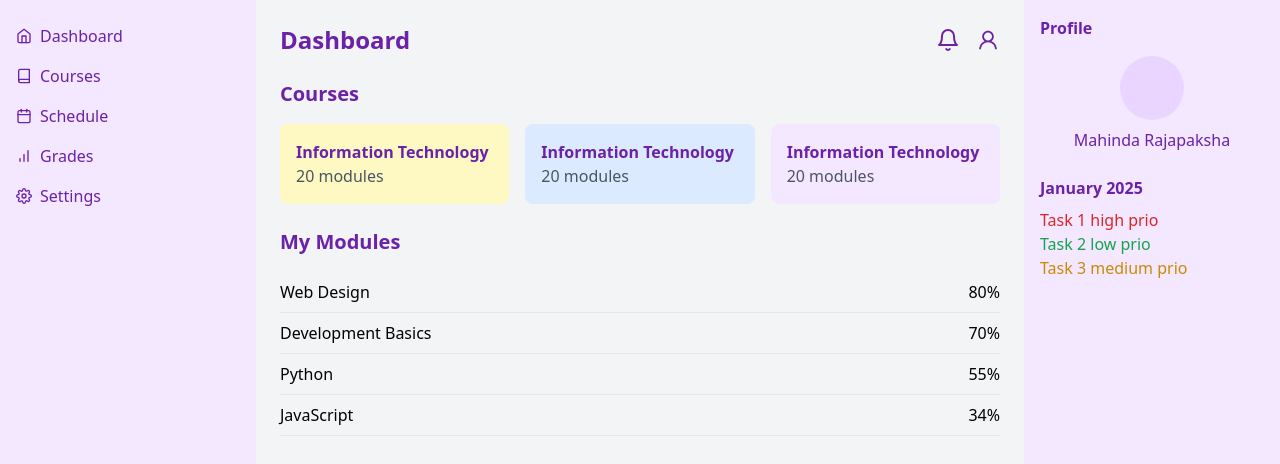
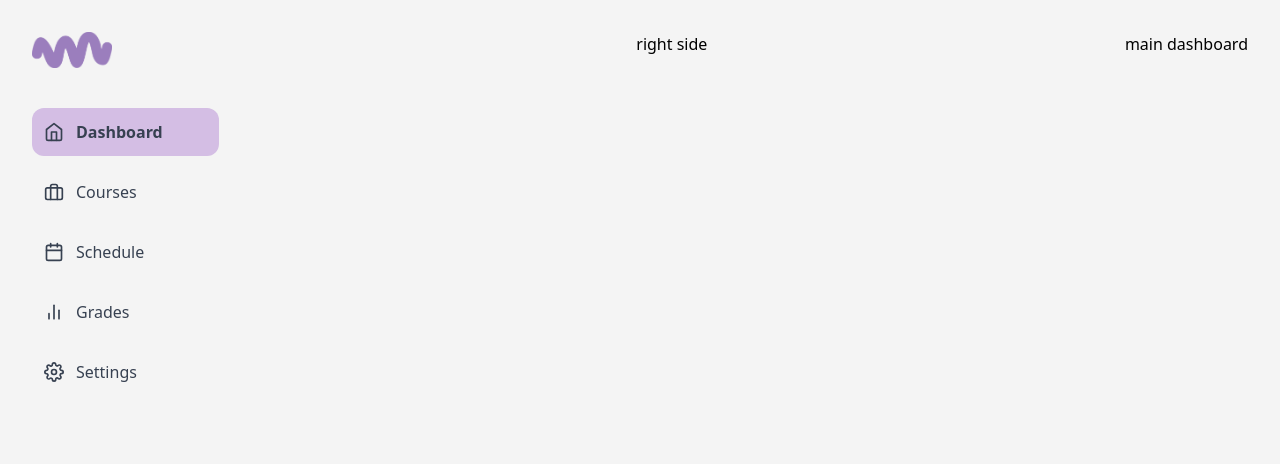
Before and after one commit to chathuwa-whiz/LMS, a React (Vite) app in the folder frontend/: page / in a window 1280 px wide. Shown: the top 464 px of the page. Built offline with nearby package versions, Linux system fonts and the light colour scheme; sample sign-in values are in the browser's storage.

Commit message:
feat: refactor dashboard structure by removing old dashboard component, adding new DashboardLayout, and implementing Navbar and Sidebar components.
impl: implement side navbar for desktop

```diff
--- a/frontend/src/App.jsx
+++ b/frontend/src/App.jsx
@@ -1,8 +1,8 @@
 import { Route, Routes, BrowserRouter } from 'react-router-dom';
 import Layout from './Layout/Layout';
-import Dashboard from './user/Dashboard';
 import Login from './user/Login';
 import Register from './user/Register';
+import DashboardLayout from './user/student/DashboardLayout';
 
 export default function App() {
   return (
@@ -10,7 +10,7 @@ export default function App() {
       <BrowserRouter>
         <Routes>
           <Route path='/' element={<Layout />}>
-            <Route index element={<Dashboard />} />
+            <Route index element={<DashboardLayout />} />
           </Route>
 
           <Route path='/login' element={<Login />} />
--- a/frontend/src/user/dashboard.jsx
+++ /dev/null
@@ -1,142 +0,0 @@
-import React, { useState } from "react";
-import { FiHome, FiBook, FiCalendar, FiSettings, FiBell, FiBarChart } from "react-icons/fi";
-import { AiOutlineUser } from "react-icons/ai";
-
-const Dashboard = () => {
-  const [isMobileMenuOpen, setIsMobileMenuOpen] = useState(false);
-
-  return (
-    <div className="flex flex-col lg:flex-row min-h-screen">
-      {/* Sidebar (Desktop View) */}
-      <aside className="hidden lg:flex flex-col w-64 bg-purple-100 p-4 text-purple-800">
-        <nav>
-          <ul>
-            <li className="flex items-center gap-2 py-2">
-              <FiHome /> Dashboard
-            </li>
-            <li className="flex items-center gap-2 py-2">
-              <FiBook /> Courses
-            </li>
-            <li className="flex items-center gap-2 py-2">
-              <FiCalendar /> Schedule
-            </li>
-            <li className="flex items-center gap-2 py-2">
-              <FiBarChart /> Grades
-            </li>
-            <li className="flex items-center gap-2 py-2">
-              <FiSettings /> Settings
-            </li>
-          </ul>
-        </nav>
-      </aside>
-
-      {/* Top Navigation Bar (Mobile/Tablet View) */}
-      <header className="lg:hidden bg-purple-100 p-4 flex justify-between items-center">
-        <h1 className="text-purple-800 text-xl font-bold">Dashboard</h1>
-        <button
-          onClick={() => setIsMobileMenuOpen(!isMobileMenuOpen)}
-          className="text-purple-800"
-        >
-          ☰
-        </button>
-      </header>
-
-      {/* Mobile Menu */}
-      {isMobileMenuOpen && (
-        <nav className="lg:hidden bg-purple-100 p-4">
-          <ul>
-            <li className="flex items-center gap-2 py-2">
-              <FiHome /> Dashboard
-            </li>
-            <li className="flex items-center gap-2 py-2">
-              <FiBook /> Courses
-            </li>
-            <li className="flex items-center gap-2 py-2">
-              <FiCalendar /> Schedule
-            </li>
-            <li className="flex items-center gap-2 py-2">
-              <FiSettings /> Grades
-            </li>
-            <li className="flex items-center gap-2 py-2">
-              <FiSettings /> Settings
-            </li>
-          </ul>
-        </nav>
-      )}
-
-      {/* Main Content */}
-      <main className="flex-grow bg-gray-100 p-6">
-        <div className="flex justify-between items-center">
-          <h2 className="text-2xl font-bold text-purple-800">Dashboard</h2>
-          <div className="flex items-center gap-4">
-            <FiBell className="text-purple-800 text-2xl" />
-            <AiOutlineUser className="text-purple-800 text-2xl" />
-          </div>
-        </div>
-
-        {/* Courses Section */}
-        <section className="mt-6">
-          <h3 className="text-xl font-semibold text-purple-800">Courses</h3>
-          <div className="grid grid-cols-1 sm:grid-cols-2 md:grid-cols-3 gap-4 mt-4">
-            <div className="p-4 bg-yellow-100 rounded-lg">
-              <h4 className="font-bold text-purple-800">Information Technology</h4>
-              <p className="text-gray-600">20 modules</p>
-            </div>
-            <div className="p-4 bg-blue-100 rounded-lg">
-              <h4 className="font-bold text-purple-800">Information Technology</h4>
-              <p className="text-gray-600">20 modules</p>
-            </div>
-            <div className="p-4 bg-purple-100 rounded-lg">
-              <h4 className="font-bold text-purple-800">Information Technology</h4>
-              <p className="text-gray-600">20 modules</p>
-            </div>
-          </div>
-        </section>
-
-        {/* Modules Section */}
-        <section className="mt-6">
-          <h3 className="text-xl font-semibold text-purple-800">My Modules</h3>
-          <div className="mt-4">
-            <ul>
-              <li className="flex justify-between py-2 border-b">
-                <span>Web Design</span>
-                <span>80%</span>
-              </li>
-              <li className="flex justify-between py-2 border-b">
-                <span>Development Basics</span>
-                <span>70%</span>
-              </li>
-              <li className="flex justify-between py-2 border-b">
-                <span>Python</span>
-                <span>55%</span>
-              </li>
-              <li className="flex justify-between py-2 border-b">
-                <span>JavaScript</span>
-                <span>34%</span>
-              </li>
-            </ul>
-          </div>
-        </section>
-      </main>
-
-      {/* Right Sidebar (Hidden in Mobile/Tablet View) */}
-      <aside className="hidden lg:block w-64 bg-purple-100 p-4 text-purple-800">
-        <h3 className="font-bold">Profile</h3>
-        <div className="mt-4 text-center">
-          <div className="bg-purple-200 rounded-full h-16 w-16 mx-auto"></div>
-          <p className="mt-2">Mahinda Rajapaksha</p>
-        </div>
-        <div className="mt-6">
-          <h4 className="font-semibold">January 2025</h4>
-          <ul className="mt-2">
-            <li className="text-red-600">Task 1 high prio</li>
-            <li className="text-green-600">Task 2 low prio</li>
-            <li className="text-yellow-600">Task 3 medium prio</li>
-          </ul>
-        </div>
-      </aside>
-    </div>
-  );
-};
-
-export default Dashboard;
--- /dev/null
+++ b/frontend/src/user/student/Dashboard.jsx
@@ -0,0 +1,10 @@
+// main dashboard
+import React from 'react'
+
+export default function Dashboard() {
+  return (
+    <section>
+      main dashboard
+    </section>
+  )
+}
--- /dev/null
+++ b/frontend/src/user/student/DashboardLayout.jsx
@@ -0,0 +1,16 @@
+// combine header, sidebar, navbar and dashboard content
+// dashboard contents -> dashboard, courses, schedule, grades, settings
+import React from 'react'
+import Dashboard from './Dashboard'
+import Navbar from './Navbar'
+import Sidebar from './Sidebar'
+
+export default function DashboardLayout() {
+  return (
+    <div className='flex justify-between lg:p-8 bg-primary1 h-screen'>
+        <Navbar />
+        <Sidebar />
+        <Dashboard />
+    </div>
+  )
+}
--- /dev/null
+++ b/frontend/src/user/student/Navbar.jsx
@@ -0,0 +1,52 @@
+// left side bar for navigation items
+// in mobile view this is shown as a toggle navigation bar
+import React from 'react'
+import LazyLoad from 'react-lazy-load'
+import { FiHome, FiBriefcase, FiCalendar, FiBarChart2, FiSettings } from 'react-icons/fi'
+import { useLocation } from 'react-router-dom'
+
+export default function Navbar() {
+
+    const location = useLocation();
+    const currentPath = location.pathname;
+
+    return (
+        <section>
+            {/* desktop view */}
+            <div className='flex flex-col'>
+                {/* logo */}
+                <LazyLoad className='w-20'>
+                    <img src='/icons/logo-2.png' />
+                </LazyLoad>
+
+                {/* navigation links */}
+                <div className='mt-10 flex flex-col gap-y-3'>
+                    <a href='/' className={`flex items-center pl-3 pr-14 py-3 rounded-xl text-gray-700 ${currentPath === '/' ? 'bg-primary2 font-semibold' : 'hover:bg-primary2'}`}>
+                        <FiHome size={20} />
+                        <span className='ml-3'>Dashboard</span>
+                    </a>
+
+                    <a href='/courses' className={`flex items-center pl-3 pr-14 py-3 rounded-xl text-gray-700 ${currentPath === '/courses' ? 'bg-primary2 font-semibold' : 'hover:bg-primary2'}`}>
+                        <FiBriefcase size={20} />
+                        <span className='ml-3'>Courses</span>
+                    </a>
+
+                    <a href='/schedule' className={`flex items-center pl-3 pr-14 py-3 rounded-xl text-gray-700 ${currentPath === '/schedule' ? 'bg-primary2 font-semibold' : 'hover:bg-primary2'}`}>
+                        <FiCalendar size={20} />
+                        <span className='ml-3'>Schedule</span>
+                    </a>
+
+                    <a href='/grades' className={`flex items-center pl-3 pr-14 py-3 rounded-xl text-gray-700 ${currentPath === '/grades' ? 'bg-primary2 font-semibold' : 'hover:bg-primary2'}`}>
+                        <FiBarChart2 size={20} />
+                        <span className='ml-3'>Grades</span>
+                    </a>
+
+                    <a href='/settings' className={`flex items-center pl-3 pr-14 py-3 rounded-xl text-gray-700 ${currentPath === '/settings' ? 'bg-primary2 font-semibold' : 'hover:bg-primary2'}`}>
+                        <FiSettings size={20} />
+                        <span className='ml-3'>Settings</span>
+                    </a>
+                </div>
+            </div>
+        </section>
+    )
+}
--- /dev/null
+++ b/frontend/src/user/student/Sidebar.jsx
@@ -0,0 +1,11 @@
+// right side bar for student profile image / calendar / tasks
+// hidden in mobile view
+import React from 'react'
+
+export default function Sidebar() {
+  return (
+    <section>
+        right side
+    </section>
+  )
+}
```
